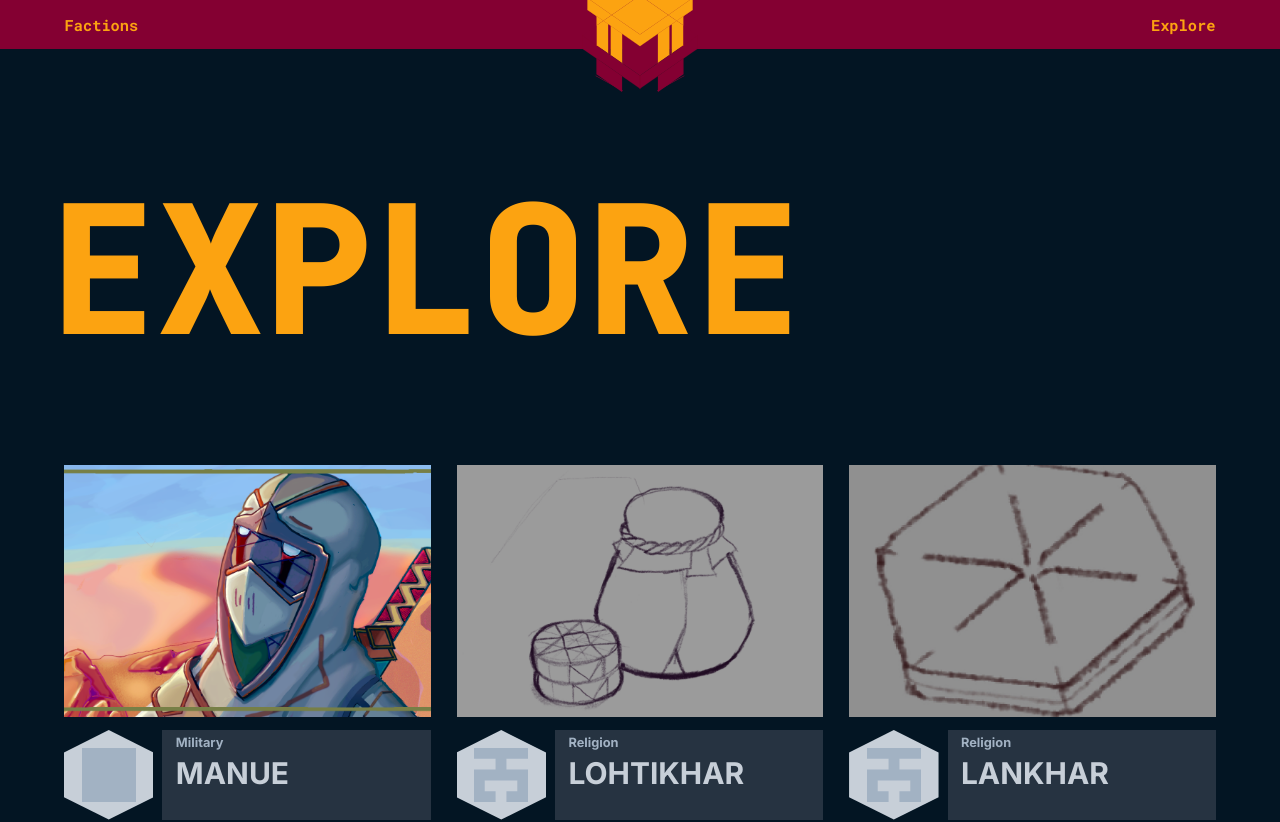
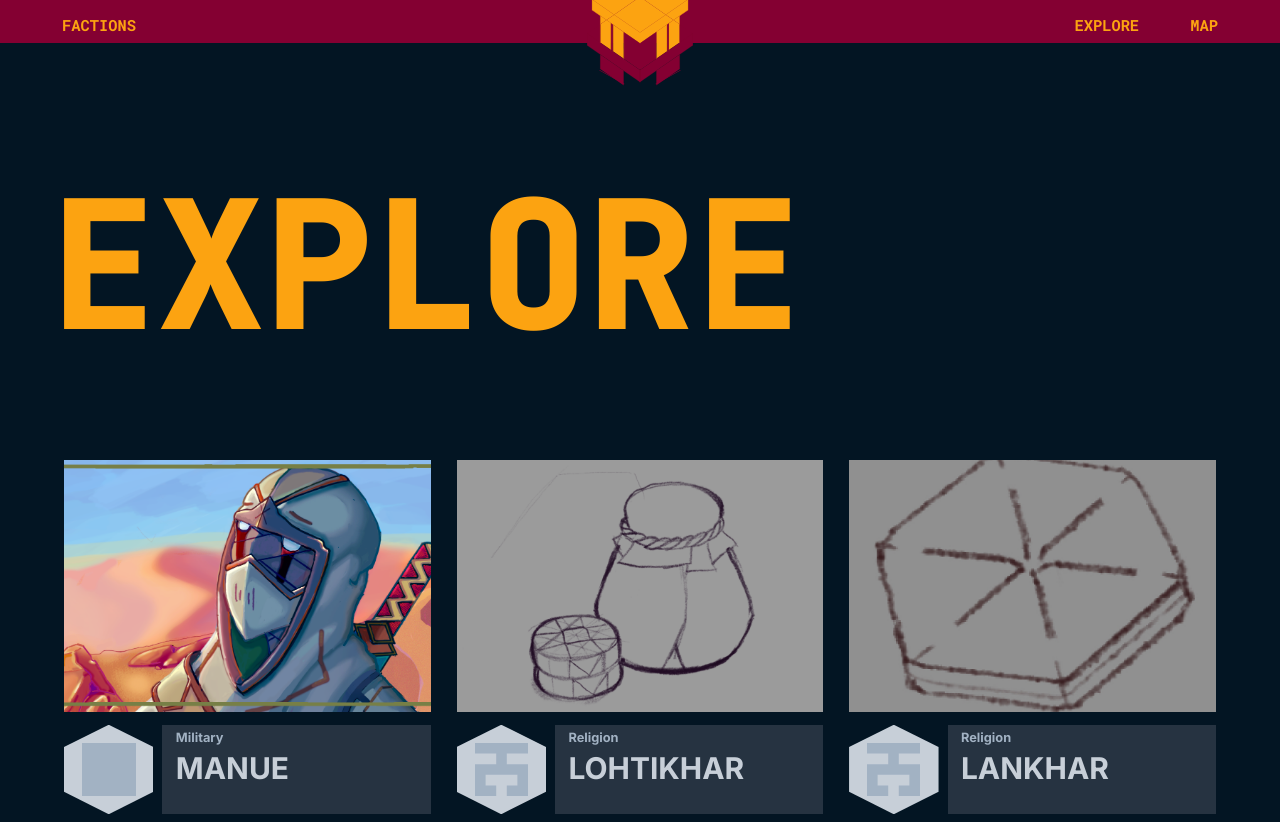
Before and after one commit to sorrowmismana/Cereta-Shagafar, a React (Vite) app: page / in a window 1280 px wide. Shown: the top 822 px of the page. Built offline with nearby package versions, Linux system fonts and the light colour scheme.

Commit message:
style: added active and hover effect for nav bar and Title for Faction page

```diff
--- a/src/App.jsx
+++ b/src/App.jsx
@@ -10,6 +10,7 @@ function App() {
           <Route element={<Layout/>}>
             <Route path="/" element={<Explore/>}/>
             <Route path="/factions" element={<Faction/>}/>
+            <Route path="/explore" element={<Explore/>}/>
           </Route>
         </Routes>
       </BrowserRouter>
--- a/src/components/ItemHero/ItemHero.css
+++ b/src/components/ItemHero/ItemHero.css
@@ -1,5 +1,10 @@
 /* ITEM _______________________________________________________________________________________________________ */
 
+.itemHeroLink{
+    display: block;
+    color: inherit;
+    text-decoration: none;
+}
 
 .itemHero{
     position: relative;
--- a/src/components/NavBar/NavBar.css
+++ b/src/components/NavBar/NavBar.css
@@ -1,51 +1,77 @@
 /* NAV BAR  _______________________________________________________________________________________________________*/
 .nav{
+    font-size: 1.2vw;
     top: 0;
     width: 100%;
-    height: 3.8vw;
+    height: 2.82em;
     display: grid;
     grid-template-columns: 1fr auto 1fr;
     grid-template-rows: 2.865vw 1.042vw;
-    padding: 0.521vw 1.042vw;
+    padding: 0.43em 0.872em;
     align-items: center;
     background-color: #840032;
 }
 
 .navLeft{
     justify-content: flex-start;
-    padding-left: 9%;
+    padding-left: 8.5%;
 }
+
 .navRight{
     justify-content: flex-end;
-    padding-right: 9%;
+    padding-right: 8.5%;
 }
 
 .navLeft, .navRight{
     display: flex;
-    gap: 4vw;
+    gap: 3.33em;
 
 
 }
 
 .navLeft a, .navRight a{
+    position: relative;
     font-family: "Roboto Mono", monospace;
     font-weight: 700;
-    font-size: 1.2vw;
+    font-size: 1em;
     color: #FCA311;
     text-decoration: none;
+    text-transform: uppercase;
 }
+
+.navLeft a::after, .navRight a::after{
+    content: "";
+    position: absolute;
+    left: -0.4em;
+    right:-0.4em;
+    bottom: -0.42em;
+    height: 0.17em;
+    background-color: #FCA311;
+    transform: scaleX(0);
+    transform-origin: center;
+    transition: transform 0.3s ease;
+}
+
+.navLeft a:hover::after, .navRight a:hover::after{
+    transform: scaleX(1);
+}
+
+.navLeft a.active::after, .navRight a.active::after{
+    transform: scaleX(1);
+}
+
 
 .icon{
     position: relative;
     z-index: 2;
-    width: 9vw;
-    height: 9vw;
+    width: 6.94em;
+    height: 6.94em;
 
     display: flex;
     align-items: center;
     justify-content: center;
 
-    transform: translateY(1.8vw);
+    transform: translateY(1.30em);
 }
 
 .icon img{
--- a/src/components/NavBar/NavBar.jsx
+++ b/src/components/NavBar/NavBar.jsx
@@ -1,7 +1,7 @@
 import emblem from "../../assets/icon/shagafar_emblem.svg";
 import "./NavBar.css";
 import { navLink } from "../../data/NavLinks";
-import { Link } from "react-router-dom";
+import { NavLink } from "react-router-dom";
 
 function NavBar(){
     const left = navLink.filter(i => i.side === "left");
@@ -9,16 +9,14 @@ function NavBar(){
     return(
         <div className="nav">
             <div className="navLeft">
-                {left.map(i=> (<Link key={i.to} to={i.to}>{i.label}</Link>))}
+                {left.map(i=> (<NavLink key={i.to} to={i.to}>{i.label}</NavLink>))}
             </div>
             <div className="icon">
                 <img src={emblem}></img>
             </div>
             <div className="navRight">
-                {right.map(i =>(<Link key={i.to} to={i.to}>{i.label}</Link>))}
+                {right.map(i =>(<NavLink key={i.to} to={i.to}>{i.label}</NavLink>))}
             </div>
-
-            <div className="navBottom"></div>
         </div>
     );
 }
--- a/src/data/NavLinks.js
+++ b/src/data/NavLinks.js
@@ -9,4 +9,9 @@ export const navLink = [
         to : "/explore",
         side : "right",
     },
+    {
+        label:"Map",
+        to : "/map",
+        side : "right",
+    },
 ];
--- a/src/pages/explorePage/ExplorePage.css
+++ b/src/pages/explorePage/ExplorePage.css
@@ -19,7 +19,7 @@
     );
 }
 
-.pageTitle{
+.explorePageTitle{
     margin: 0;
     text-transform: uppercase;
     font-family: "JetBrains Mono", sans-serif;
@@ -28,7 +28,7 @@
     color: #FCA311;
     text-align: left;
     width: 100%;
-    margin-left: -0.083em;
+    margin-left: -0.080em;
 }
 
 .cardGrid{
--- a/src/pages/explorePage/ExplorePage.jsx
+++ b/src/pages/explorePage/ExplorePage.jsx
@@ -5,7 +5,7 @@ import ArticleCard from "../../components/ArticleCard/ArticleCard"
 function ExplorePage(){
     return(
         <div className="explorePage">
-            <div className="pageTitle">
+            <div className="explorePageTitle">
                 <p>EXPLORE</p>
             </div>
             <div className="cardGrid">
--- a/src/pages/factionPage/FactionPage.css
+++ b/src/pages/factionPage/FactionPage.css
@@ -1,8 +1,17 @@
 .factionPage{
-    margin-top: 8vw;
     display: flex;
-    flex-wrap: wrap;
-    gap: 2vw;
-    justify-content: center;
-    flex-direction: row;
+    flex-direction: column;
+    gap: 6vw;
 }
+
+.factionPageTitle{
+    margin: 0;
+    text-transform: uppercase;
+    font-family: "JetBrains Mono", sans-serif;
+    font-weight: 900;
+    font-size: 14vw;
+    color: #FCA311;
+    text-align: left;
+    width: 100%;
+    margin-left: -0.080em;
+}
--- a/src/pages/factionPage/FactionPage.jsx
+++ b/src/pages/factionPage/FactionPage.jsx
@@ -5,9 +5,14 @@ import FactionCard from "../../components/FactionCard/FactionCard"
 function FactionPage(){
     return(
         <div className="factionPage">
-            {factions.map(faction => (
+            <div className="factionPageTitle">
+                <p>FACTIONS</p>
+            </div>
+            <div className="FactionGrid">
+                {factions.map(faction => (
                 <FactionCard key={faction.id} {...faction}/>
             ))}
+            </div>
         </div>
     );
 }
```
Also changed, not shown: src/components/ItemHero/ItemHero.jsx (+10 -8 lines), src/pages/itemPage/ItemPage.css (added), src/pages/itemPage/ItemPage.jsx (added).
